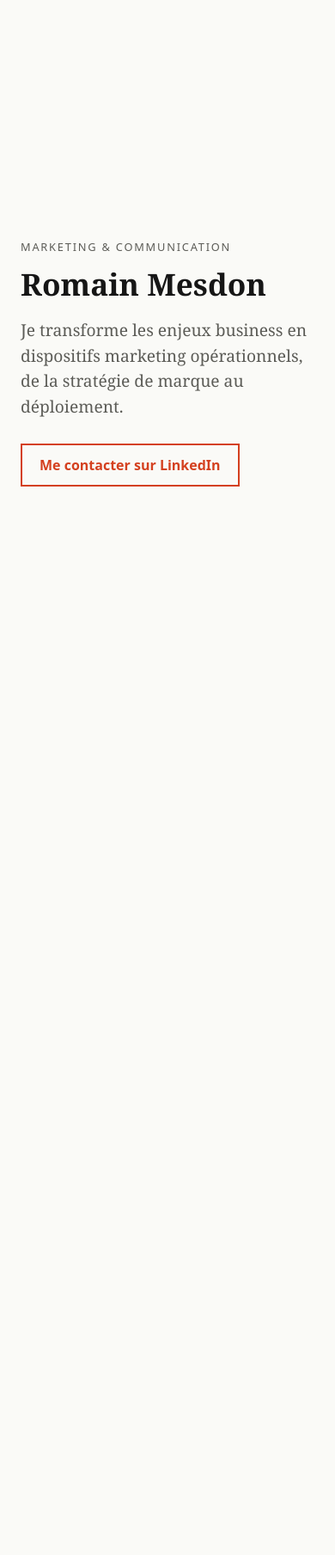
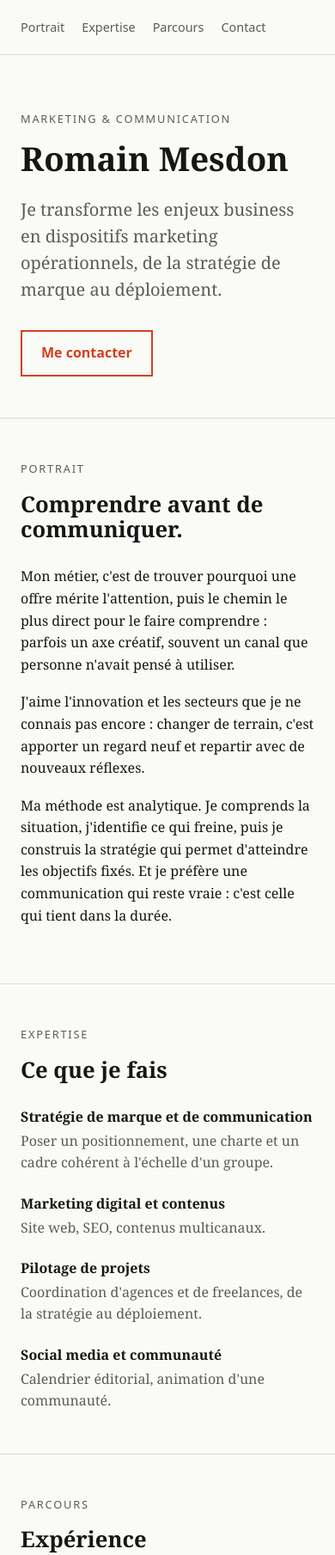
Before and after one commit to Rmn-mdn/Rmn-mdn.github.io, a plain HTML site: page index.html in a window 390 px wide. Shown: the top 1809 px of the page at 86% size. Before the commit the page ends 844 px from the top, so only its background shows below. Drawn offline with Linux system fonts and the light colour scheme.

Commit message:
Add files via upload

```diff
--- a/index.html
+++ b/index.html
@@ -3,42 +3,122 @@
 <head>
 <meta charset="utf-8">
 <meta name="viewport" content="width=device-width, initial-scale=1">
-<!-- Page de test : noindex = les moteurs de recherche ne l'indexent pas. À retirer à la mise en ligne définitive. -->
+<!-- noindex : les moteurs de recherche n'indexent pas la page. À retirer à la mise en ligne définitive. -->
 <meta name="robots" content="noindex">
+<meta name="description" content="Romain Mesdon, marketing et communication : stratégie de marque, marketing digital, pilotage de projets.">
 <title>Romain Mesdon — Marketing &amp; communication</title>
-<style>
-  :root { --bg:#fafaf7; --fg:#161616; --muted:#5c5c57; --accent:#d4401f; }
-  @media (prefers-color-scheme: dark) {
-    :root { --bg:#121212; --fg:#f2f2ee; --muted:#a3a39c; --accent:#ff6a45; }
-  }
-  * { box-sizing: border-box; }
-  body {
-    margin: 0; min-height: 100vh; display: grid; place-items: center;
-    padding: 24px; background: var(--bg); color: var(--fg);
-    font-family: Georgia, "Times New Roman", serif;
-  }
-  main { max-width: 640px; }
-  .kicker {
-    font-family: system-ui, sans-serif; letter-spacing: .14em;
-    text-transform: uppercase; font-size: .8rem; color: var(--muted); margin: 0 0 16px;
-  }
-  h1 { font-size: clamp(2.2rem, 8vw, 3.6rem); line-height: 1.05; margin: 0 0 20px; }
-  .lead { font-size: 1.2rem; line-height: 1.55; color: var(--muted); margin: 0 0 28px; }
-  .cta {
-    font-family: system-ui, sans-serif; display: inline-block; padding: 12px 20px;
-    border: 2px solid var(--accent); color: var(--accent);
-    text-decoration: none; font-weight: 600;
-  }
-  .cta:hover { background: var(--accent); color: var(--bg); }
-</style>
+<link rel="stylesheet" href="style.css">
 </head>
 <body>
+
+<header class="top">
+  <div class="wrap">
+    <nav aria-label="Navigation principale">
+      <a href="#portrait">Portrait</a>
+      <a href="#expertise">Expertise</a>
+      <a href="#parcours">Parcours</a>
+      <a href="#contact">Contact</a>
+    </nav>
+  </div>
+</header>
+
 <main>
-  <p class="kicker">Marketing &amp; communication</p>
-  <h1>Romain Mesdon</h1>
-  <!-- Texte provisoire (positionnement A1) : à affiner -->
-  <p class="lead">Je transforme les enjeux business en dispositifs marketing opérationnels, de la stratégie de marque au déploiement.</p>
-  <a class="cta" href="https://www.linkedin.com/in/romain-mesdon-%F0%9F%8E%88-2373228b/">Me contacter sur LinkedIn</a>
+
+  <section class="hero" style="border-top:0">
+    <div class="wrap">
+      <p class="kicker">Marketing &amp; communication</p>
+      <h1>Romain Mesdon</h1>
+      <!-- Positionnement provisoire (A1) : à affiner -->
+      <p class="lead">Je transforme les enjeux business en dispositifs marketing opérationnels, de la stratégie de marque au déploiement.</p>
+      <a class="cta" href="#contact">Me contacter</a>
+    </div>
+  </section>
+
+  <section id="portrait">
+    <div class="wrap">
+      <p class="kicker">Portrait</p>
+      <h2>Comprendre avant de communiquer.</h2>
+      <p>Mon métier, c'est de trouver pourquoi une offre mérite l'attention, puis le chemin le plus direct pour le faire comprendre : parfois un axe créatif, souvent un canal que personne n'avait pensé à utiliser.</p>
+      <p>J'aime l'innovation et les secteurs que je ne connais pas encore : changer de terrain, c'est apporter un regard neuf et repartir avec de nouveaux réflexes.</p>
+      <p>Ma méthode est analytique. Je comprends la situation, j'identifie ce qui freine, puis je construis la stratégie qui permet d'atteindre les objectifs fixés. Et je préfère une communication qui reste vraie : c'est celle qui tient dans la durée.</p>
+    </div>
+  </section>
+
+  <section id="expertise">
+    <div class="wrap">
+      <p class="kicker">Expertise</p>
+      <h2>Ce que je fais</h2>
+      <ul class="expertise">
+        <li>
+          <strong>Stratégie de marque et de communication</strong>
+          <span>Poser un positionnement, une charte et un cadre cohérent à l'échelle d'un groupe.</span>
+        </li>
+        <li>
+          <strong>Marketing digital et contenus</strong>
+          <span>Site web, SEO, contenus multicanaux.</span>
+        </li>
+        <li>
+          <strong>Pilotage de projets</strong>
+          <span>Coordination d'agences et de freelances, de la stratégie au déploiement.</span>
+        </li>
+        <li>
+          <strong>Social media et communauté</strong>
+          <span>Calendrier éditorial, animation d'une communauté.</span>
+        </li>
+      </ul>
+    </div>
+  </section>
+
+  <section id="parcours">
+    <div class="wrap">
+      <p class="kicker">Parcours</p>
+      <h2>Expérience</h2>
+
+      <article class="job">
+        <h3>Responsable communication &amp; marketing — Cardel Group</h3>
+        <p class="meta">Avril 2023 – avril 2026</p>
+
+        <h4>Contexte</h4>
+        <p>Groupe de services haut de gamme (transport, événementiel, conciergerie) en France et aux États-Unis, clientèle BtoB, communication volontairement discrète.</p>
+
+        <h4>Mission</h4>
+        <p>Poser le cadre de marque et de communication d'un groupe dont l'offre était dispersée.</p>
+
+        <h4>Réalisations</h4>
+        <ul>
+          <li>Restructuration de l'offre en trois pôles et refonte des contenus et des visuels du site.</li>
+          <li>Création du deck de présentation et des supports commerciaux BtoB.</li>
+          <li>Définition de la charte graphique et de process internes de communication.</li>
+          <li>Coordination d'agences de communication et de freelances (photographe-vidéaste, développeur).</li>
+          <li>Définition de la communication autour des événements du groupe et contribution aux axes stratégiques des offres.</li>
+        </ul>
+      </article>
+
+      <p class="more">Parcours complet sur <a href="https://www.linkedin.com/in/romain-mesdon-%F0%9F%8E%88-2373228b/">LinkedIn</a>.</p>
+
+      <div class="formation">
+        <p><strong>Formation</strong><br>
+        Titre RNCP Responsable communication, spécialité digitale — École Césacom Paris (2014-2017)<br>
+        DUT Techniques de commercialisation — UPEM (2011-2013)</p>
+      </div>
+    </div>
+  </section>
+
+  <section id="contact">
+    <div class="wrap">
+      <p class="kicker">Contact</p>
+      <h2>Échangeons.</h2>
+      <p class="contact-text">Le plus simple pour me joindre :</p>
+      <!-- Pour ajouter une adresse email : <a class="cta" href="mailto:ton@adresse.fr">Écrire un email</a> -->
+      <a class="cta" href="https://www.linkedin.com/in/romain-mesdon-%F0%9F%8E%88-2373228b/">Me contacter sur LinkedIn</a>
+    </div>
+  </section>
+
 </main>
+
+<footer>
+  <div class="wrap">© 2026 Romain Mesdon</div>
+</footer>
+
 </body>
 </html>
--- /dev/null
+++ b/style.css
@@ -0,0 +1,105 @@
+/* Style du site — séparé de la structure (index.html) pour pouvoir changer le design sans toucher au contenu. */
+
+:root {
+  --bg: #fafaf7;
+  --fg: #161616;
+  --muted: #5c5c57;
+  --line: #dcdcd4;
+  --accent: #d4401f;
+  --max: 720px;
+}
+
+@media (prefers-color-scheme: dark) {
+  :root {
+    --bg: #121212;
+    --fg: #f2f2ee;
+    --muted: #a3a39c;
+    --line: #2e2e2b;
+    --accent: #ff6a45;
+  }
+}
+
+* { box-sizing: border-box; }
+
+html { scroll-behavior: smooth; }
+
+body {
+  margin: 0;
+  background: var(--bg);
+  color: var(--fg);
+  font-family: Georgia, "Times New Roman", serif;
+  line-height: 1.6;
+}
+
+.wrap {
+  max-width: var(--max);
+  margin: 0 auto;
+  padding: 0 24px;
+}
+
+a { color: var(--accent); }
+a:focus-visible { outline: 2px solid var(--accent); outline-offset: 3px; }
+
+/* Navigation */
+.top { padding: 20px 0; border-bottom: 1px solid var(--line); }
+.top nav {
+  display: flex; flex-wrap: wrap; gap: 20px;
+  font-family: system-ui, sans-serif; font-size: .9rem;
+}
+.top nav a { color: var(--muted); text-decoration: none; }
+.top nav a:hover { color: var(--accent); }
+
+/* Accueil */
+.hero { padding: 96px 0 72px; }
+.kicker {
+  font-family: system-ui, sans-serif;
+  letter-spacing: .14em; text-transform: uppercase;
+  font-size: .8rem; color: var(--muted); margin: 0 0 16px;
+}
+h1 {
+  font-size: clamp(2.4rem, 9vw, 4rem);
+  line-height: 1.04; margin: 0 0 24px;
+}
+.lead { font-size: 1.25rem; line-height: 1.55; color: var(--muted); margin: 0 0 32px; max-width: 34em; }
+
+.cta {
+  font-family: system-ui, sans-serif;
+  display: inline-block; padding: 12px 22px;
+  border: 2px solid var(--accent); color: var(--accent);
+  text-decoration: none; font-weight: 600;
+}
+.cta:hover { background: var(--accent); color: var(--bg); }
+
+/* Sections */
+section { padding: 64px 0; border-top: 1px solid var(--line); }
+h2 { font-size: clamp(1.6rem, 5vw, 2.2rem); line-height: 1.15; margin: 0 0 28px; }
+section p { margin: 0 0 18px; }
+
+/* Expertise */
+.expertise { list-style: none; padding: 0; margin: 0; display: grid; gap: 22px; }
+.expertise strong { display: block; margin-bottom: 2px; }
+.expertise span { color: var(--muted); }
+
+/* Parcours */
+.job h3 { font-size: 1.25rem; margin: 0 0 4px; }
+.meta { font-family: system-ui, sans-serif; font-size: .9rem; color: var(--muted); margin: 0 0 20px; }
+.job h4 {
+  font-family: system-ui, sans-serif; font-size: .8rem;
+  letter-spacing: .12em; text-transform: uppercase;
+  color: var(--muted); margin: 24px 0 8px;
+}
+.job ul { margin: 0; padding-left: 20px; }
+.job li { margin-bottom: 8px; }
+.more { margin-top: 36px; font-family: system-ui, sans-serif; font-size: .95rem; }
+
+.formation { margin-top: 40px; font-family: system-ui, sans-serif; font-size: .95rem; color: var(--muted); }
+.formation strong { color: var(--fg); }
+
+/* Contact + pied de page */
+.contact-text { font-size: 1.15rem; color: var(--muted); }
+footer { padding: 32px 0 48px; border-top: 1px solid var(--line); font-family: system-ui, sans-serif; font-size: .85rem; color: var(--muted); }
+
+@media (max-width: 480px) {
+  .hero { padding: 64px 0 48px; }
+  section { padding: 48px 0; }
+}
```
